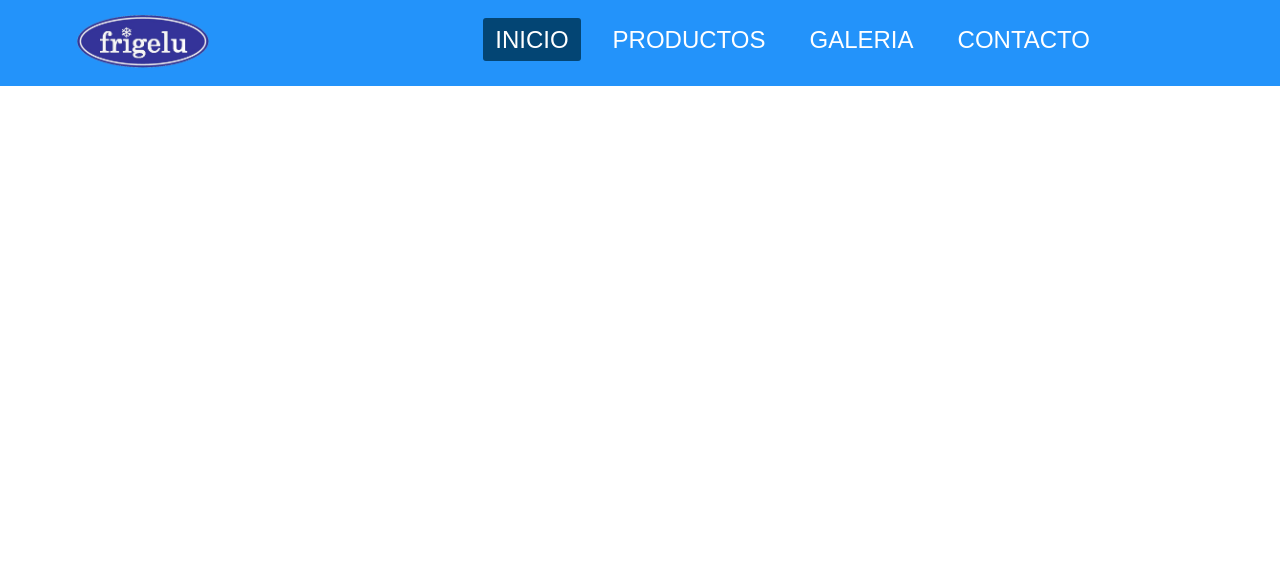
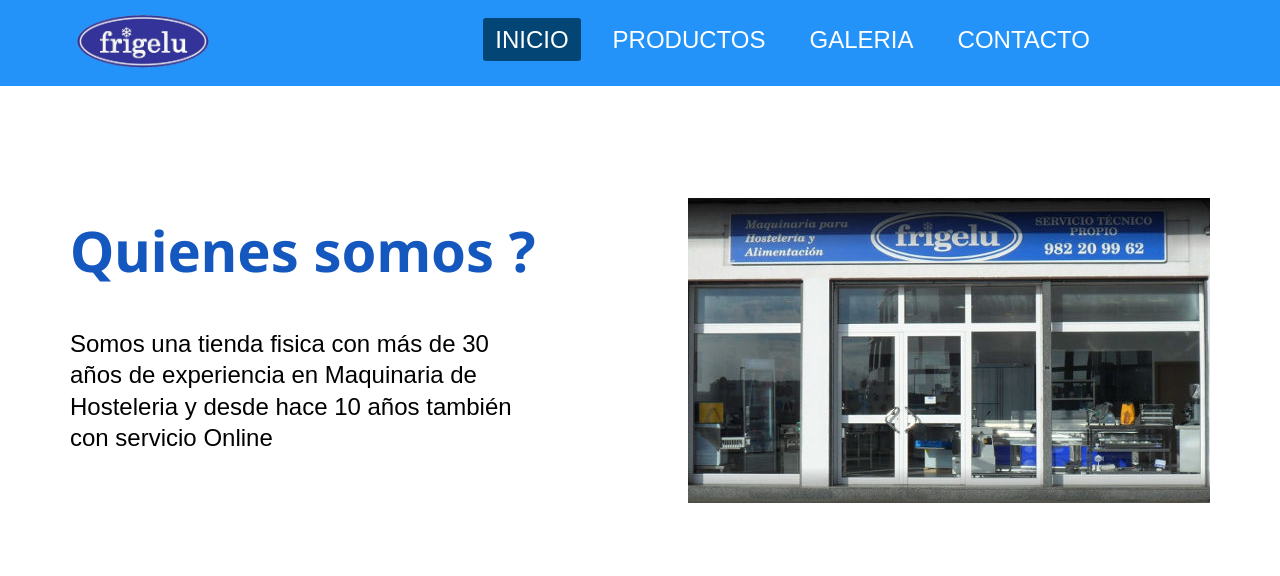
Before and after one commit to PabloValcarce/Proyecto_Ciclo, a PHP site: page / in a window 1280 px wide. Shown: the top 576 px of the page. Run offline with PHP 8.4, Linux system fonts and the light colour scheme; some libraries are stand-ins or nearby versions.

Commit message:
primer article working

```diff
--- a/CSS/Proyecto.css
+++ b/CSS/Proyecto.css
@@ -7,7 +7,7 @@
 }
 body{
     font-family: Arial, Helvetica, sans-serif;
-    padding: 7.5% 5% 0;
+    padding-top:5%;
 }
 .header{
     background-color: var(--nav-color);
@@ -67,31 +67,9 @@ body{
     display:none;
 }
 
-
-
-
-
-
-
-
-
-
-
-
-
-
-
-
-
-
-
-
-
-
-
-@media (max-width:768px){
-    body{
-        padding-top: 5%;
+@media (max-width:750px){
+    section{
+        padding-top: 20%;
     }
     .header{
         height: 60px;
--- /dev/null
+++ b/CSS/presentacion.css
@@ -0,0 +1,103 @@
+@import url('https://fonts.googleapis.com/css2?family=Noto+Sans:wght@700&display=swap');
+.presentacion-img{
+    width: 80%;
+    max-width: 500px;
+}
+.presentacion-img:hover{
+    transform: scale(1.1);
+}
+.presentacion{
+    text-align: center;
+    margin:0 auto;
+}
+.presentacion-info{
+    margin-bottom: 25px;
+}
+.presentacion-titulo{
+    font-size: 2.5rem;
+    font-weight: bold;
+    margin:0;
+    color:#1457BF;
+    font-family: 'Noto Sans',sans-serif;
+}
+.presentacion-detalles{
+    font-size: 1.25rem;
+    font-weight: 500;
+    line-height: 1.3;
+    max-width: 450px;
+    margin:20px auto;
+}
+.padding-horizontal{
+    padding-left: 30px;
+    padding-right: 30px;
+}
+.padding-vertical{
+    padding-top:30px;
+    padding-bottom: 30px;
+}
+@media(min-width:1000px){
+    .padding-horizontal{
+        padding-left: 70px;
+        padding-right: 70px;
+    }
+    .padding-vertical{
+        padding-top:70px;
+        padding-bottom:70px;
+    }
+    .presentacion-img{
+        width: 100%;
+        max-width: 700px;
+    }
+    .presentacion{
+        text-align: left;
+        display:flex;
+        justify-content: space-between;
+        max-width: 1500px;
+        align-items: center;
+    }
+    .presentacion-info{
+        margin-bottom: 0;
+    }
+    .presentacion-titulo{
+        font-size: 3.5rem;
+    }
+    .presentacion-detalles{
+        font-size: 1.5rem;
+        margin:40px 0;
+    }
+}
+@media (max-width:2000px){
+    section{
+        padding-top: 2.5%;
+    }
+}
+@media (max-width:1500px){
+    section{
+        padding-top: 5%;
+    }
+}
+@media (max-width:1000px){
+    section{
+        padding-top:10%;
+    }
+}
+@media (max-width:500px){
+    section{
+        padding-top: 15%;
+    }
+}
+@media (max-width:390px){
+    section{
+        padding-top:20%;
+    }
+}
+@media (max-width:280px){
+    section{
+        padding-top: 30%;
+    }
+}
+@media (max-width:200px){
+    section{
+        padding-top: 40%;
+    }
+}
--- a/Index.html
+++ b/Index.html
@@ -7,6 +7,7 @@
         <script src="https://kit.fontawesome.com/ec26806206.js" crossorigin="anonymous"></script>
         <link rel="icon" type="image/png"  href="./Imagenes/Cabecera/icono1.jpg">
         <link href ="CSS/Proyecto.css" rel="stylesheet" type="text/css" media ="screen"/>
+        <link href ="CSS/presentacion.css" rel="stylesheet" type="text/css" media ="screen"/>
         <script defer src="JS/Proyecto.js"></script>
     </head>
     <body>
@@ -32,7 +33,25 @@
                 </ul>
             </nav>
         </header>
+        <section>
+            <div class="padding-horizontal padding-vertical">
+                <article class="presentacion">
+                    <div class="presentacion-info">
+                        <h1 class="presentacion-titulo">Quienes somos ? </br></h1>
+                        <p class="presentacion-detalles">Somos una tienda fisica con más de 30 años de experiencia
+                            en Maquinaria de Hosteleria y desde hace 10 años también
+                            con servicio Online</p>
+                    </div>
+                    <div class="presentacion-img-div">
+                        <img class="presentacion-img" src="Imagenes/Main/fachada.jpg" alt="fachada">
+                    </div>
+                </article>
+            </div>
+            <div>
+                <article>
 
-
+                </article>
+            </div>
+        </section>
     </body>
 </html>
```
